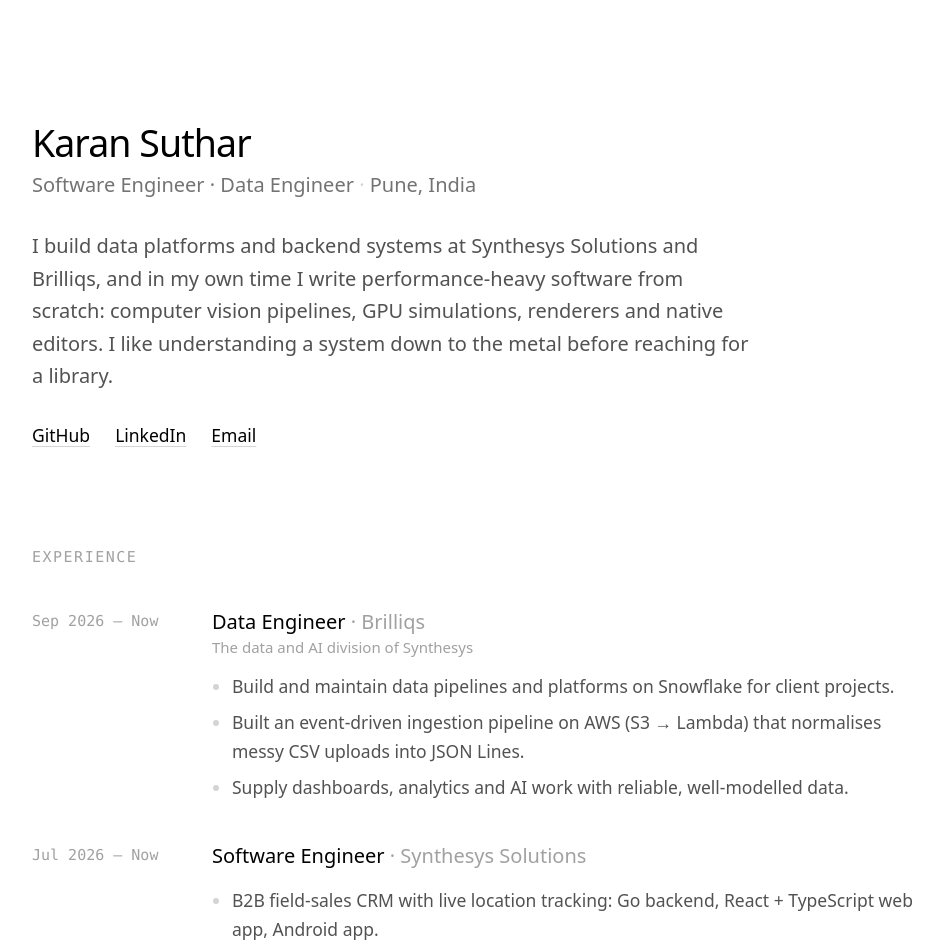
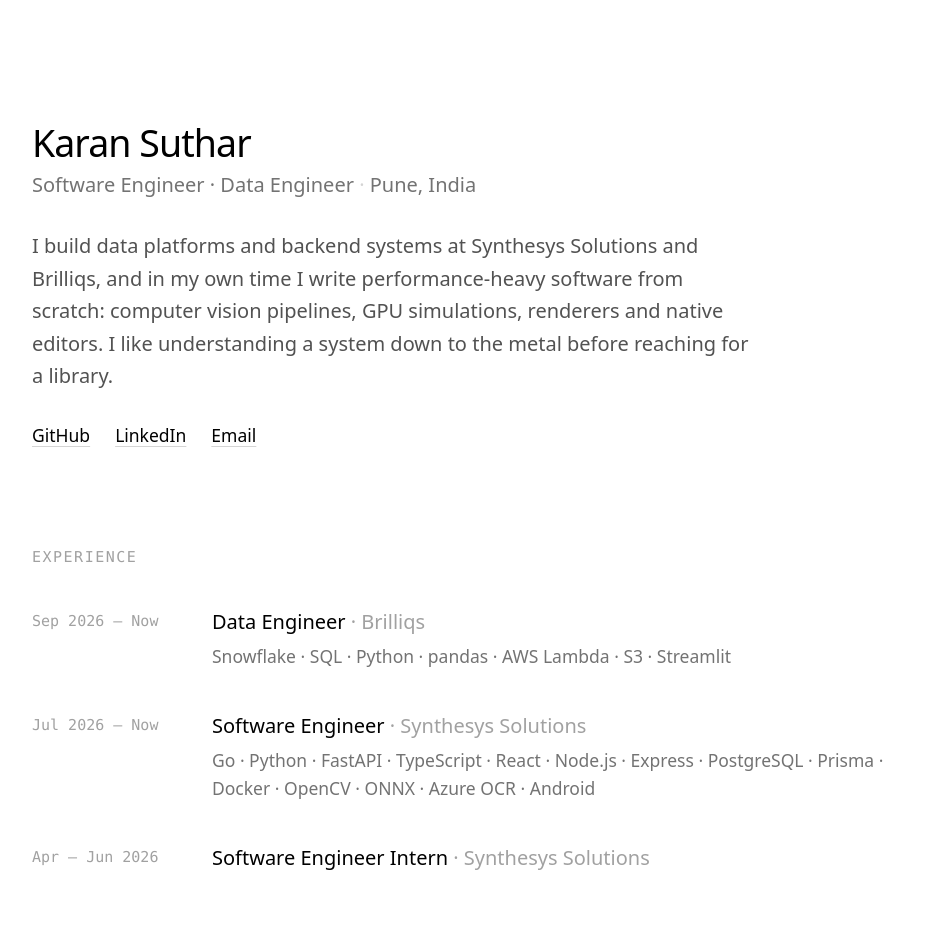
Before and after one commit to karan-suthar03/my-portfolio, a React (Vite) app: page / in a window 1280 px wide. Shown: the top 952 px of the page, without its empty margins (158-1101 px from the left). Built offline with nearby package versions, Linux system fonts and the light colour scheme.

Commit message:
Experience: tech stack only

```diff
--- a/src/components/Experience.jsx
+++ b/src/components/Experience.jsx
@@ -7,17 +7,14 @@
     <Section title="Experience">
       {experience.map((job) => (
         <Row key={job.when + job.title} when={job.when}>
-          <div className="flex flex-col">
+          <div className="flex flex-col gap-1">
             <h3 className="font-medium">
               {job.title} <span className="text-neutral-400 dark:text-neutral-500 font-normal">· {job.org}</span>
             </h3>
-            {job.note && <p className="text-xs text-neutral-400 dark:text-neutral-500">{job.note}</p>}
+            {job.stack && (
+              <p className="text-sm text-neutral-500 dark:text-neutral-400 leading-relaxed">{job.stack}</p>
+            )}
           </div>
-          <ul className="flex flex-col gap-1.5 text-sm text-neutral-600 dark:text-neutral-400 leading-relaxed list-disc pl-4 marker:text-neutral-300 dark:marker:text-neutral-600">
-            {job.points.map((point) => (
-              <li key={point}>{point}</li>
-            ))}
-          </ul>
         </Row>
       ))}
     </Section>
--- a/src/data.js
+++ b/src/data.js
@@ -26,28 +26,19 @@
     when: "Sep 2026 – Now",
     title: "Data Engineer",
     org: "Brilliqs",
-    note: "The data and AI division of Synthesys",
-    points: [
-      "Build and maintain data pipelines and platforms on Snowflake for client projects.",
-      "Built an event-driven ingestion pipeline on AWS (S3 → Lambda) that normalises messy CSV uploads into JSON Lines.",
-      "Supply dashboards, analytics and AI work with reliable, well-modelled data.",
-    ],
+    stack: "Snowflake · SQL · Python · pandas · AWS Lambda · S3 · Streamlit",
   },
   {
     when: "Jul 2026 – Now",
     title: "Software Engineer",
     org: "Synthesys Solutions",
-    points: [
-      "B2B field-sales CRM with live location tracking: Go backend, React + TypeScript web app, Android app.",
-      "E-certificate verification service using FastAPI, OpenCV, ONNX models and Azure OCR on PostgreSQL.",
-      "Leave-management system in Node.js, Express, Prisma and PostgreSQL, shipped as Docker containers.",
-    ],
+    stack:
+      "Go · Python · FastAPI · TypeScript · React · Node.js · Express · PostgreSQL · Prisma · Docker · OpenCV · ONNX · Azure OCR · Android",
   },
   {
     when: "Apr – Jun 2026",
     title: "Software Engineer Intern",
     org: "Synthesys Solutions",
-    points: ["Feature development, debugging and improvements across several client projects; moved to full time."],
   },
 ];
 
```
